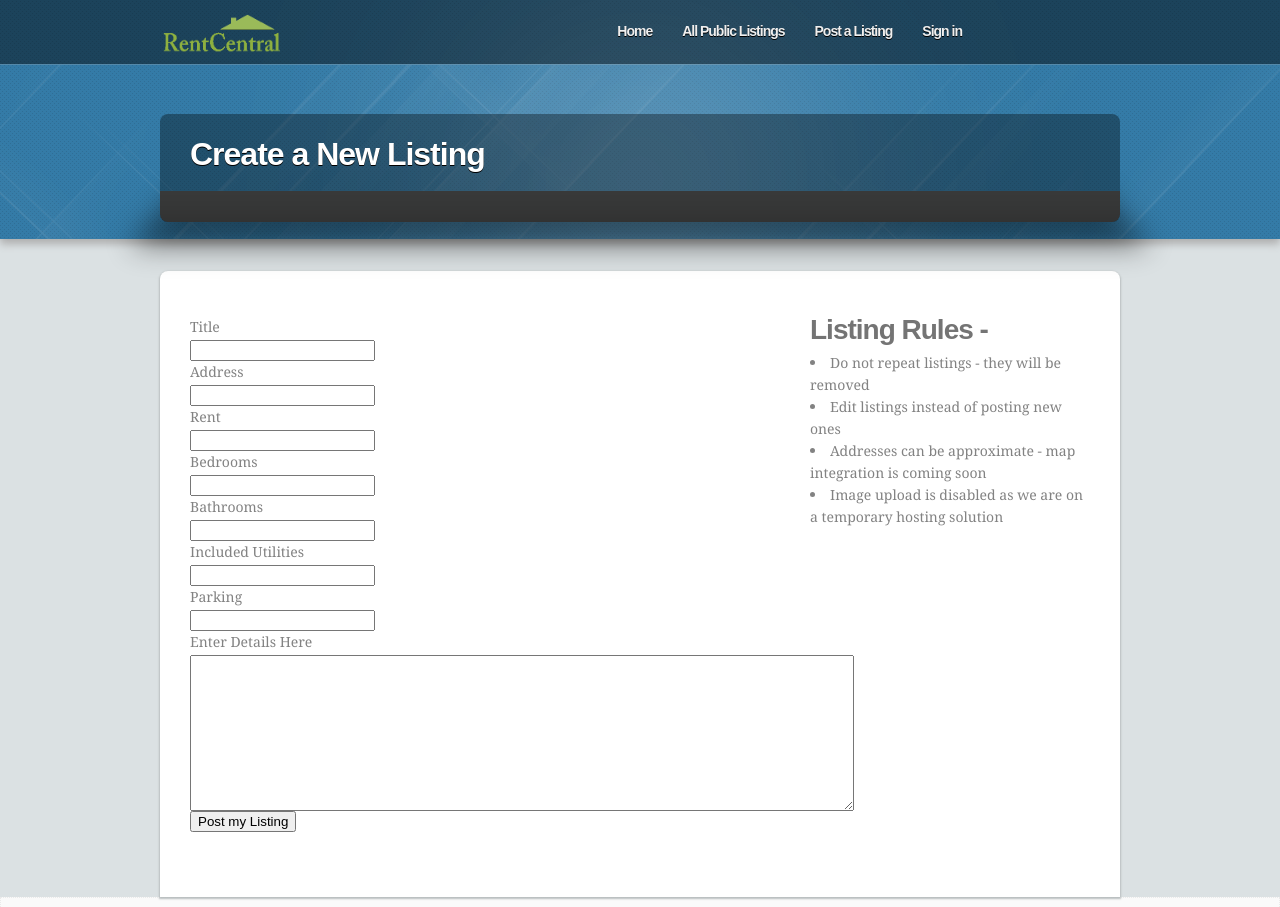
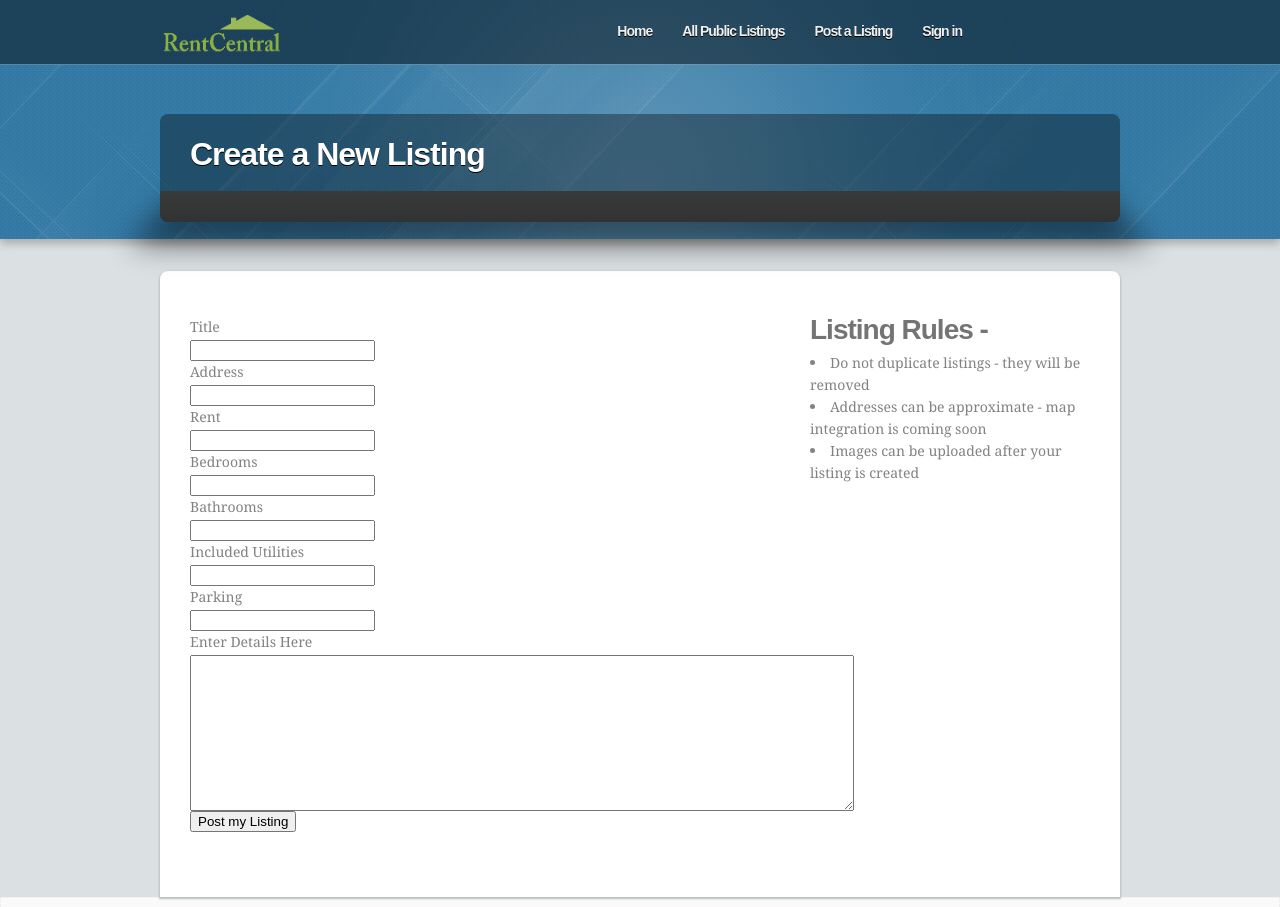
Before and after one commit to petercheng00/RentCentral, a Rails app: page /listings/new in a window 1280 px wide. Shown: the top 907 px of the page. Run offline with Rails 7, Linux system fonts and the light colour scheme; parts of the project's set-up code (start-up, migrations or seed data) failed here and were passed over; some libraries are stand-ins or nearby versions.

Commit message:
slight description change

```diff
--- a/app/views/listings/new.html.haml
+++ b/app/views/listings/new.html.haml
@@ -35,7 +35,6 @@
       %h2 Listing Rules -
       %u1#details
       %u1#details
-        %li Do not repeat listings - they will be removed
-        %li Edit listings instead of posting new ones
+        %li Do not duplicate listings - they will be removed
         %li Addresses can be approximate - map integration is coming soon
-        %li Image upload is disabled as we are on a temporary hosting solution
+        %li Images can be uploaded after your listing is created
```
